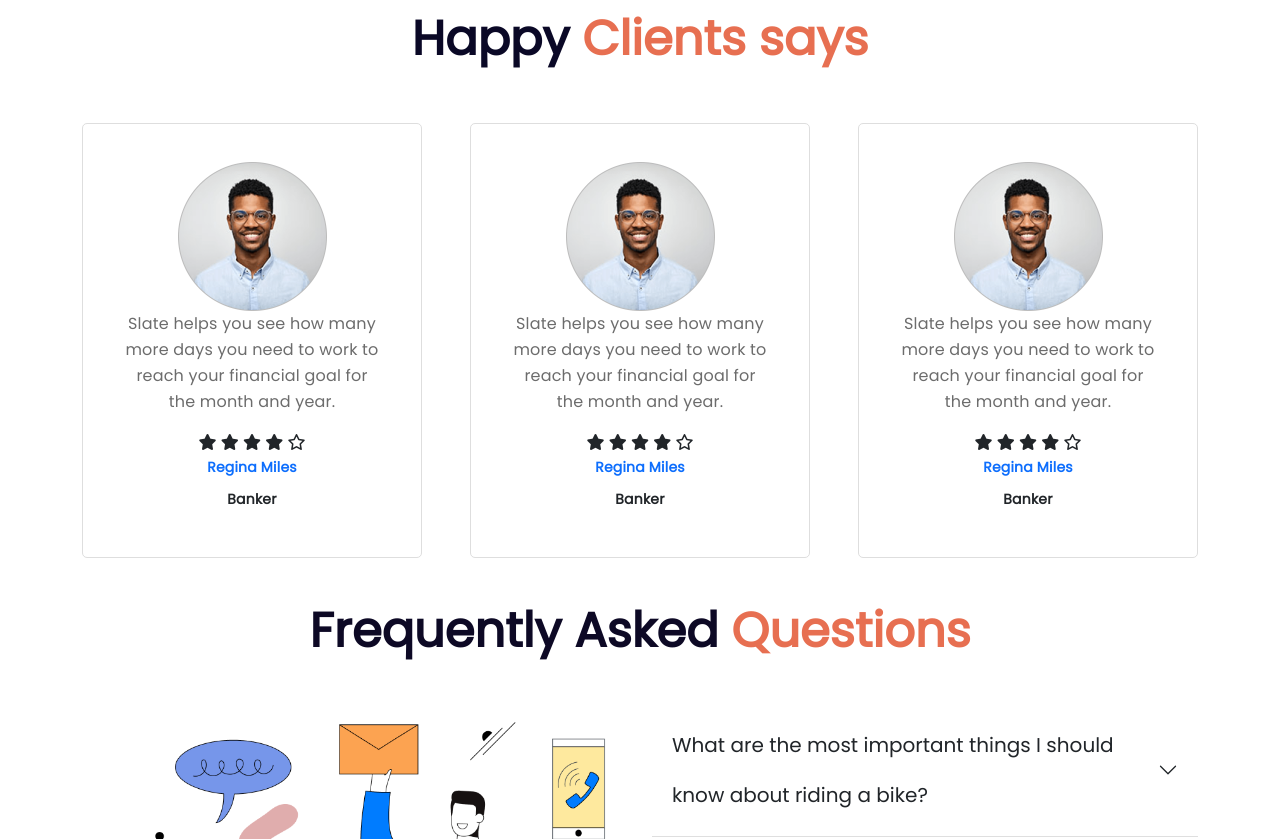
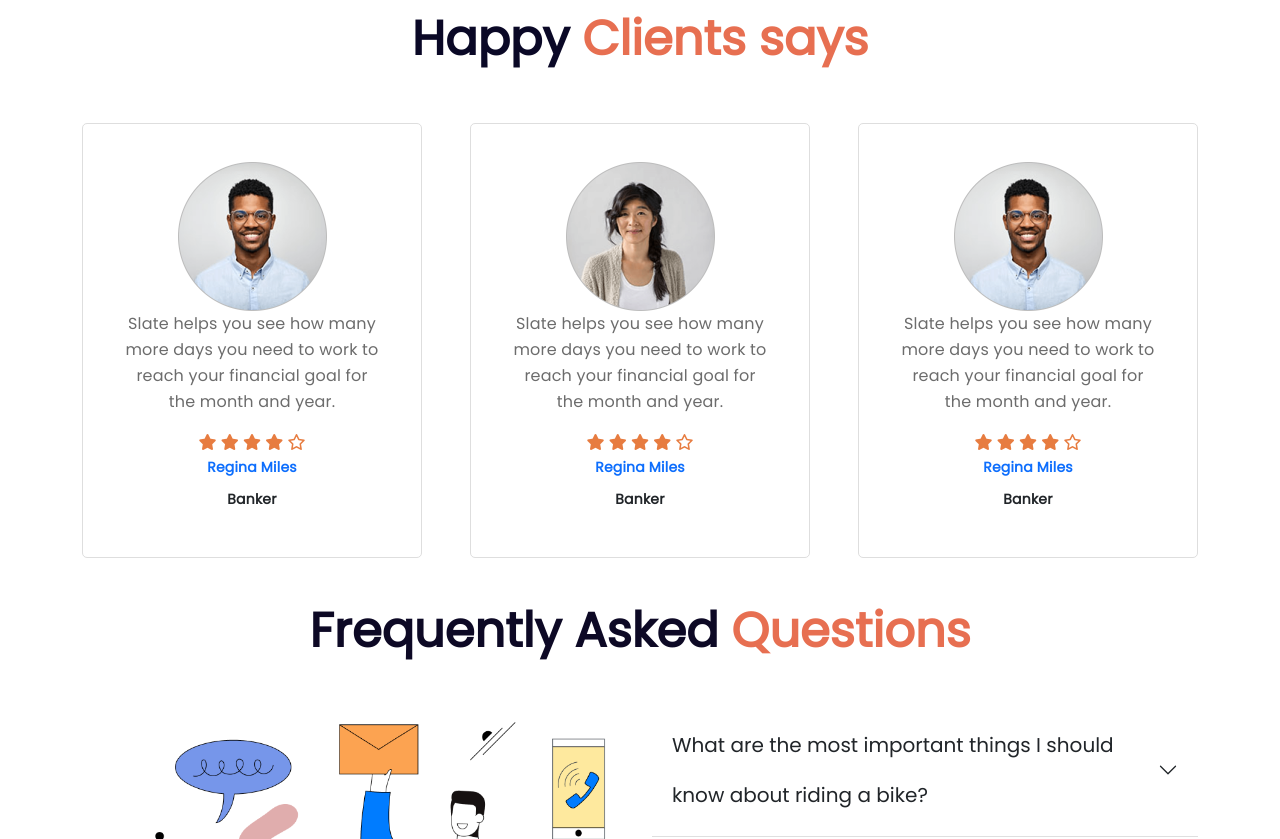
Before and after one commit to sirazulsihab/honda-cbr, a plain HTML site: page index.html in a window 1280 px wide. Shown: the part 946-1785 px from the top of the page. Drawn offline with Linux system fonts and the light colour scheme.

Commit message:
bug fixed

```diff
--- a/index.html
+++ b/index.html
@@ -14,7 +14,7 @@
             <div class="row">
                 <div class="col-lg-6 d-flex align-items-center">
                     <div>
-                        <p class="text-white text-sm-center h-frst-p">Computer-controlled digital transistorized with electronic advance</p>
+                        <p class="text-white h-frst-p">Computer-controlled digital transistorized with electronic advance</p>
                         <h2 class="text-uppercase text-white">Honda Cbr 300r</h2>
                         <p class="text-white h-scnd-p">Amet minim mollit non deserunt ullamco est sit aliqua dolor do amet sint. Velit officia consequat duis enim velit mollit. Exercitation veniam consequat sunt nostrud amet.</p>
                         <button type="button" data-bs-toggle="modal" data-bs-target="#exampleModal">Purchase</button>
@@ -102,7 +102,7 @@
 
                         <div class="col-lg-4 text-center">
                             <div class="client-single">
-                                <img width="149" src="images/user-1.png" alt="">
+                                <img width="149" src="images/user-2.png" alt="">
                             <p>Slate helps you see how
                                 many more days you need
                                 to work to reach your financial
--- a/responsive.css
+++ b/responsive.css
@@ -5,10 +5,8 @@
     }
     /* featured bike area */
     .featured_bike_title h2{
-
         font-size: 2rem;
         line-height: 2rem;
-
     }
     /* faq area  */
     .faq-area h2{
--- a/style.css
+++ b/style.css
@@ -57,6 +57,9 @@ header button{
     border-radius: 5px;
     padding: 38px;
 }
+.client-single i{
+    color:#E77C40;
+}
 .happy-client-area p{
     font-size: 16px;
     line-height: 26px;
```
